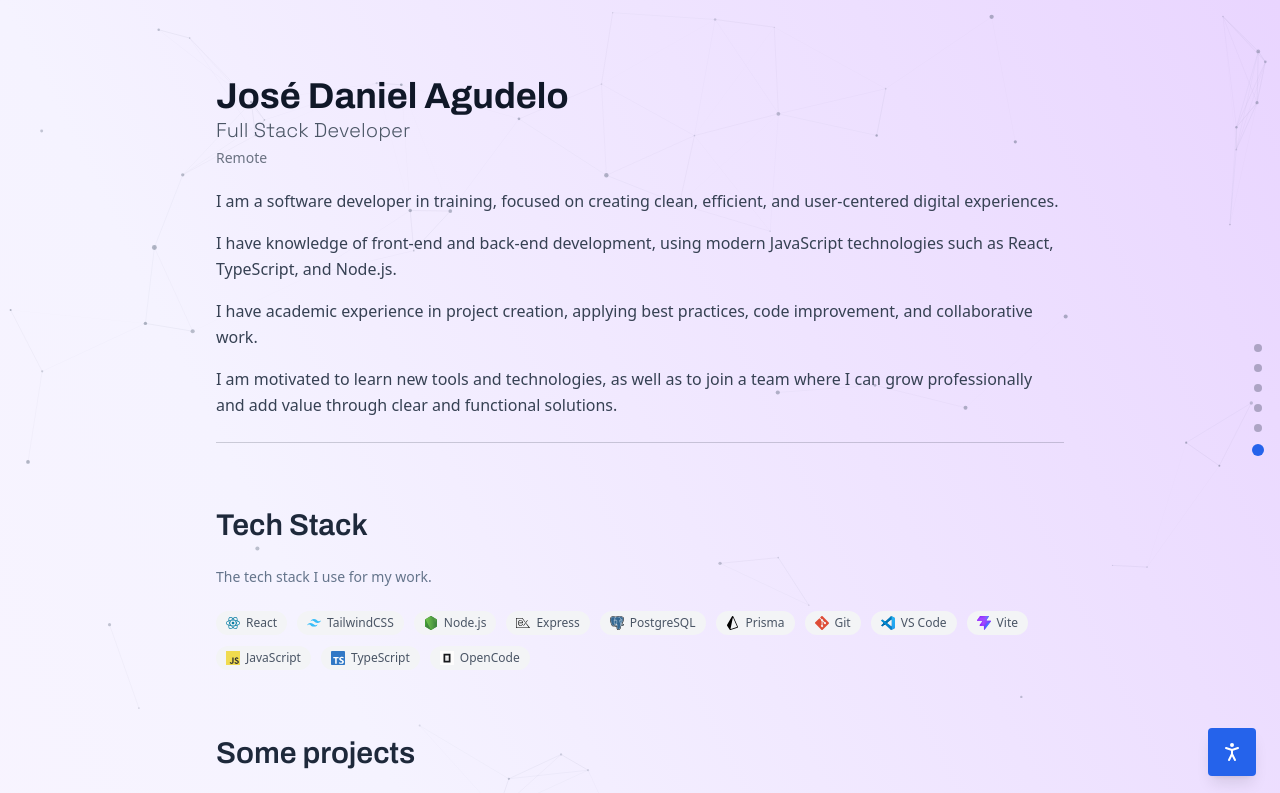
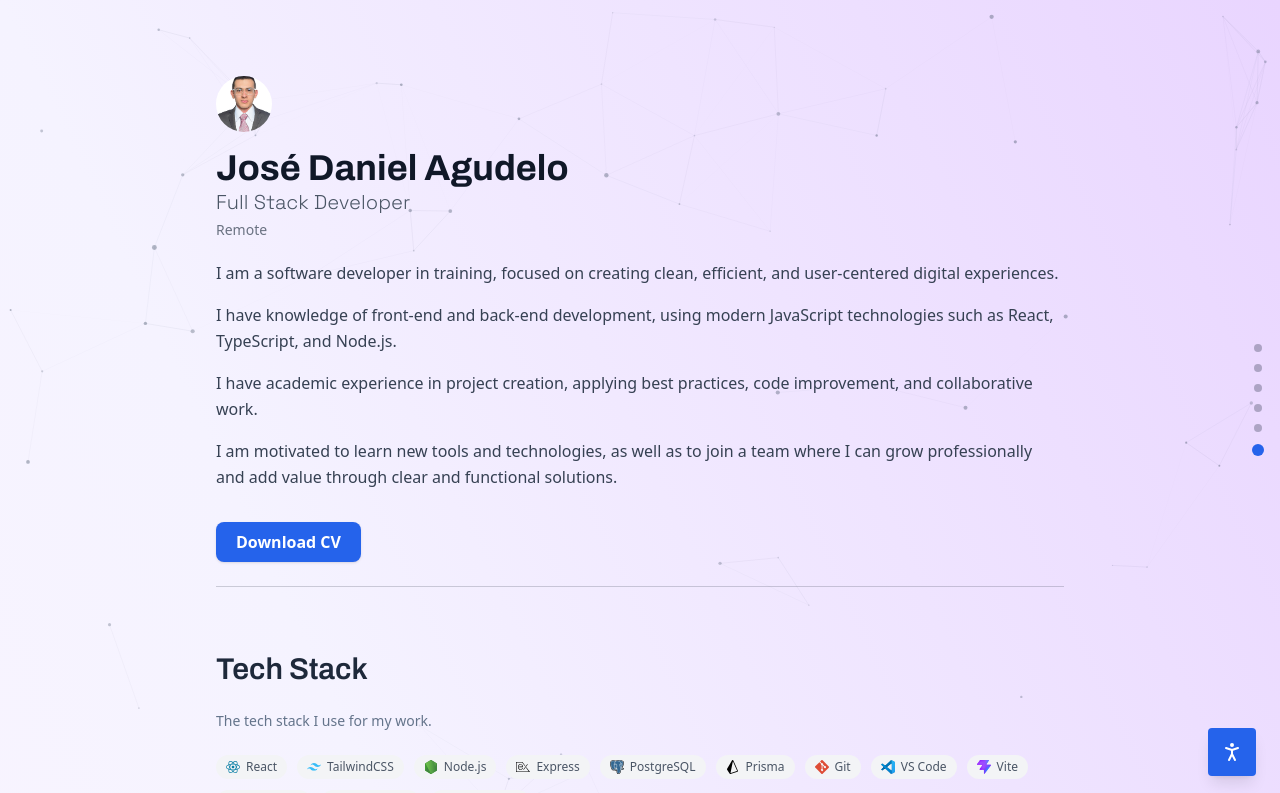
Before and after one commit to josednl/personal-portfolio, a React (Vite) app: page / in a window 1280 px wide. Shown: the top 793 px of the page. Built offline with nearby package versions, Linux system fonts and the light colour scheme.

Commit message:
chore: add CV and profile photo

```diff
--- a/public/data/about.json
+++ b/public/data/about.json
@@ -4,8 +4,8 @@
     "name": "José Daniel Agudelo",
     "role": "Full Stack Developer",
     "location": "Remote",
-    "image": "",
-    "cv": "",
+    "image": "/documents/foto_v1.jpg",
+    "cv": "/documents/CV - José Agudelo.pdf",
     "about": [
       "I am a software developer in training, focused on creating clean, efficient, and user-centered digital experiences.",
       "I have knowledge of front-end and back-end development, using modern JavaScript technologies such as React, TypeScript, and Node.js.",
@@ -18,8 +18,8 @@
     "name": "José Daniel Agudelo",
     "role": "Desarrollador Full Stack",
     "location": "Remoto",
-    "image": "",
-    "cv": "",
+    "image": "/documents/foto_v1.jpg",
+    "cv": "/documents/CV - José Agudelo.pdf",
     "about": [
       "Soy un desarrollador de software en formación, enfocado en crear experiencias digitales limpias, eficientes y centradas en el usuario.",
       "Tengo conocimientos en desarrollo FrontEnd y BackEnd, utilizando tecnologías JavaScript modernas como React, TypeScript y Node.js.",
--- a/src/components/sections/About.tsx
+++ b/src/components/sections/About.tsx
@@ -70,7 +70,7 @@ export const About = () => {
                 {data.cv && (
                   <a
                     href={data.cv}
-                    download
+                    target='_blank'
                     className="inline-block mt-4 px-5 py-2 bg-primary text-white font-semibold rounded-lg shadow hover:bg-primary/90 focus-visible:outline-none focus-visible:ring-2 focus-visible:ring-primary focus-visible:ring-offset-2 transition-colors duration-200"
                   >
                     {t('downloadCV')}
```
Also changed, not shown: public/documents/foto_v1.jpg (added), 1 other file (tests, documents, lock files or other folders).
